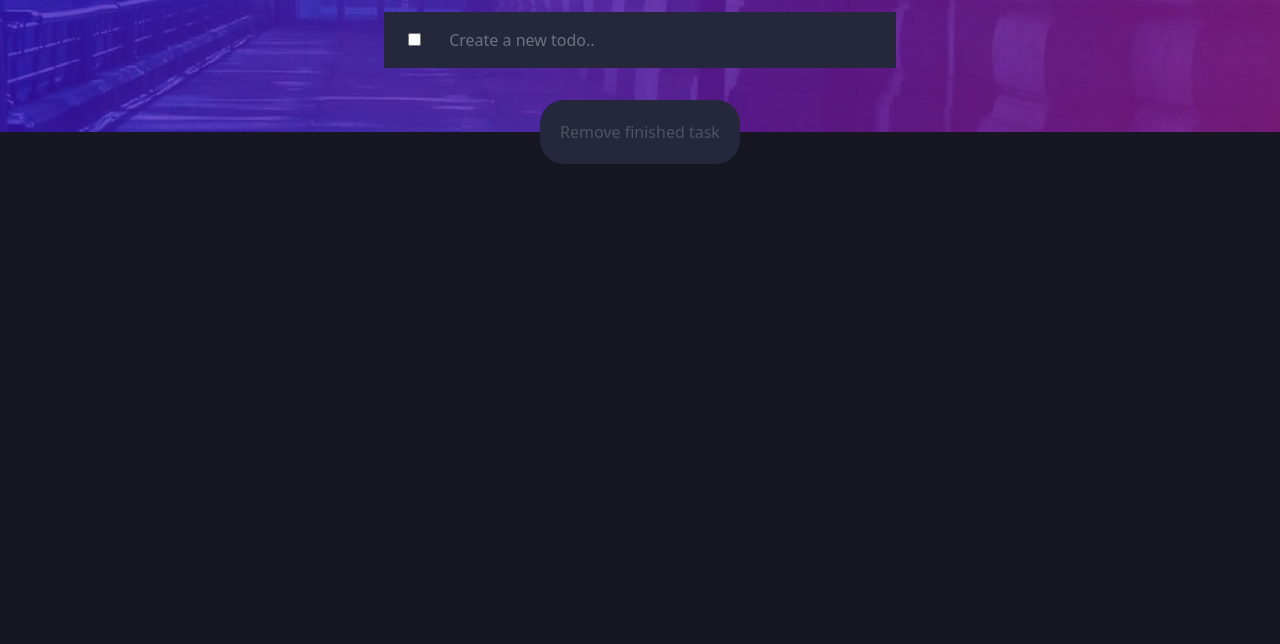
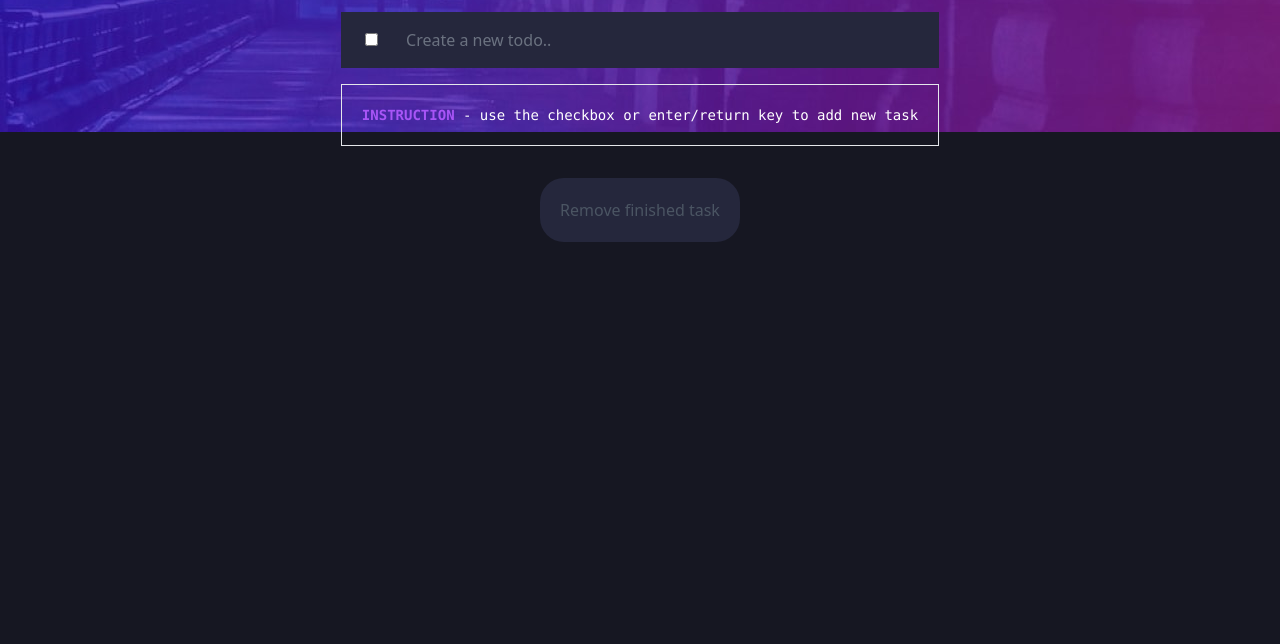
Before and after one commit to Thatchidinma/simple_ToDo_webApp, a website: page index.html in a window 1280 px wide. Shown: the part 156-800 px from the top of the page. Drawn offline with Linux system fonts and the light colour scheme.

Commit message:
added instruction added styling and tested some functionalities

```diff
--- a/index.html
+++ b/index.html
@@ -10,7 +10,7 @@
     <div class="bg-night h-72"></div>
     <main class="w-fit m-auto p-8 -my-56">
         <h1 class="text-bold text-4xl">T O D O</h1>
-        <div class="p-2 bg-gray-blue mt-8 lg:w-100">
+        <div class="p-2 bg-gray-blue mt-8 lg:w-full">
             <p id="errMsg" class="text-sm text-red-500 pl-14 hidden">cannot be empty!</p>
             <input id='checkbox' type="checkbox" class="ml-4">
             <input type="text" id="newTask" class="ml-4 lg:w-96 bg-inherit p-2 outline-none placeholder:text-gray-500" placeholder="Create a new todo..">
@@ -18,6 +18,7 @@
         <ul id="Tasks" class=" mt-4">
             <!-- <li  onclick="toggleCheck()" id="listItem" class="flex bg-gray-blue p-4  border-b border-gray-700  before:h-5 before:w-5 before:my-auto before:rounded-full before:bg-unchecked before:bg-cover before:bg-center before:mr-4"> create to do list</li> -->
         </ul>
+        <p class=" border  p-5 mt-2 text-sm font-mono"> <span class="font-bold text-purple-500">INSTRUCTION</span> - use the checkbox or enter/return key to add new task</p>
         <button onclick="removeTask()" class="flex m-auto mt-8 bg-gray-blue p-5 text-center text-gray-600 rounded-3xl hover:bg-gray-700 hover:text-red-400">Remove finished task</button>
     </main>
     <script src="./src/index.js"></script>
--- a/src/index.js
+++ b/src/index.js
@@ -4,6 +4,7 @@ const newTask = document.getElementById('newTask')
 const checkBox = document.getElementById('checkbox')
 const storeTask = document.getElementById("Tasks")
 const errMsg = document.getElementById('errMsg')
+
 
 let checked = false
 
```
Also changed, not shown: src/output.css.
